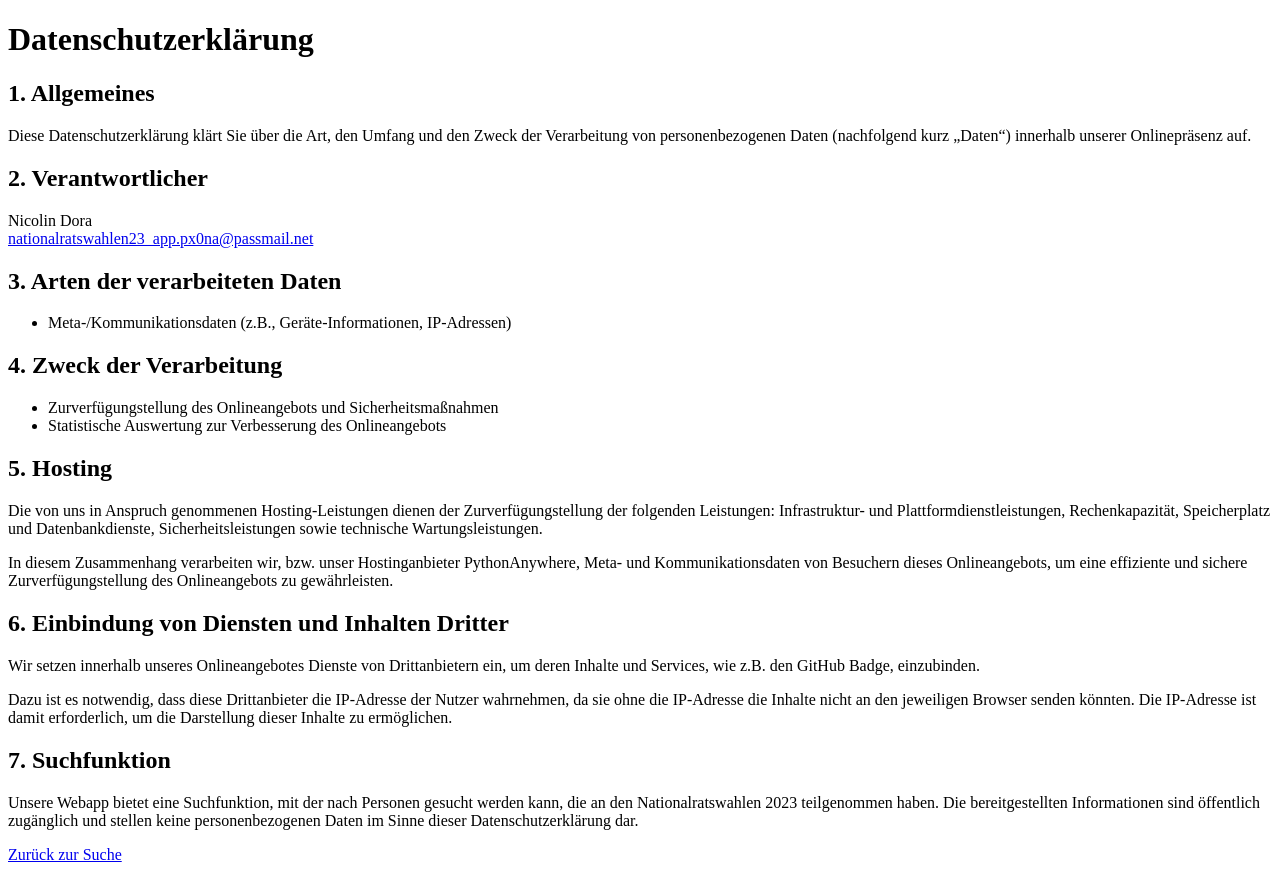
After one commit to devobern/NRW23, a Flask app: page /privacy-policy in a window 1280 px wide. The commit adds this page. Run offline with Flask 3, Linux system fonts and the light colour scheme.

Commit message:
Adds some basic privacy policy

```diff
--- a/NRW23_candidate_search_app.py
+++ b/NRW23_candidate_search_app.py
@@ -66,5 +66,10 @@ def detail(kanton_nummer, liste_nummer_kanton, kandidat_nummer):
 
     return "Person nicht gefunden", 404
 
+@app.route('/privacy-policy')
+def privacy_policy():
+    return render_template('privacy-policy.html')
+
+
 if __name__ == '__main__':
     app.run()
--- a/templates/index.html
+++ b/templates/index.html
@@ -46,6 +46,9 @@
         <a href="https://opendata.swiss/de/dataset/eidg-wahlen-2023/resource/1cd03e48-bb87-4d89-825b-84ccd32a0b83"
             target="_blank">Link zum Datensatz</a>
     </p>
+    <h3>Datenschutzerklärung</h3>
+    <a href="/privacy-policy">Unsere Datenschutzerklärung</a>
+
     <script>
         document.querySelector('form').addEventListener('submit', function (e) {
             document.getElementById('loadingSpinner').style.display = 'inline-block';
--- /dev/null
+++ b/templates/privacy-policy.html
@@ -0,0 +1,45 @@
+<!DOCTYPE html>
+<html lang="de">
+<head>
+    <meta charset="UTF-8">
+    <meta name="viewport" content="width=device-width, initial-scale=1.0">
+    <title>Datenschutzerklärung</title>
+</head>
+<body>
+
+<h1>Datenschutzerklärung</h1>
+
+<h2>1. Allgemeines</h2>
+<p>Diese Datenschutzerklärung klärt Sie über die Art, den Umfang und den Zweck der Verarbeitung von personenbezogenen Daten (nachfolgend kurz „Daten“) innerhalb unserer Onlinepräsenz auf.</p>
+
+<h2>2. Verantwortlicher</h2>
+<p>
+Nicolin Dora<br>
+<a href="mailto:nationalratswahlen23_app.px0na@passmail.net">nationalratswahlen23_app.px0na@passmail.net</a>
+</p>
+
+<h2>3. Arten der verarbeiteten Daten</h2>
+<ul>
+    <li>Meta-/Kommunikationsdaten (z.B., Geräte-Informationen, IP-Adressen)</li>
+</ul>
+
+<h2>4. Zweck der Verarbeitung</h2>
+<ul>
+    <li>Zurverfügungstellung des Onlineangebots und Sicherheitsmaßnahmen</li>
+    <li>Statistische Auswertung zur Verbesserung des Onlineangebots</li>
+</ul>
+
+<h2>5. Hosting</h2>
+<p>Die von uns in Anspruch genommenen Hosting-Leistungen dienen der Zurverfügungstellung der folgenden Leistungen: Infrastruktur- und Plattformdienstleistungen, Rechenkapazität, Speicherplatz und Datenbankdienste, Sicherheitsleistungen sowie technische Wartungsleistungen.</p>
+<p>In diesem Zusammenhang verarbeiten wir, bzw. unser Hostinganbieter PythonAnywhere, Meta- und Kommunikationsdaten von Besuchern dieses Onlineangebots, um eine effiziente und sichere Zurverfügungstellung des Onlineangebots zu gewährleisten.</p>
+
+<h2>6. Einbindung von Diensten und Inhalten Dritter</h2>
+<p>Wir setzen innerhalb unseres Onlineangebotes Dienste von Drittanbietern ein, um deren Inhalte und Services, wie z.B. den GitHub Badge, einzubinden.</p>
+<p>Dazu ist es notwendig, dass diese Drittanbieter die IP-Adresse der Nutzer wahrnehmen, da sie ohne die IP-Adresse die Inhalte nicht an den jeweiligen Browser senden könnten. Die IP-Adresse ist damit erforderlich, um die Darstellung dieser Inhalte zu ermöglichen.</p>
+
+<h2>7. Suchfunktion</h2>
+<p>Unsere Webapp bietet eine Suchfunktion, mit der nach Personen gesucht werden kann, die an den Nationalratswahlen 2023 teilgenommen haben. Die bereitgestellten Informationen sind öffentlich zugänglich und stellen keine personenbezogenen Daten im Sinne dieser Datenschutzerklärung dar.</p>
+
+<a href="/">Zurück zur Suche</a>
+</body>
+</html>
```
